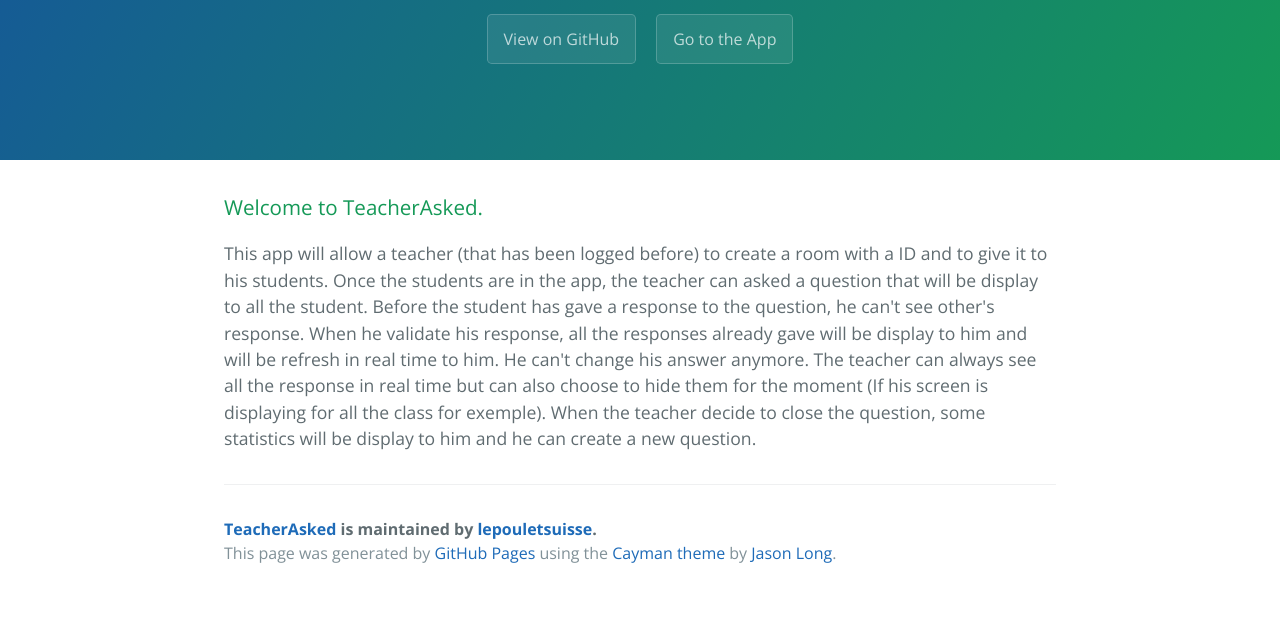
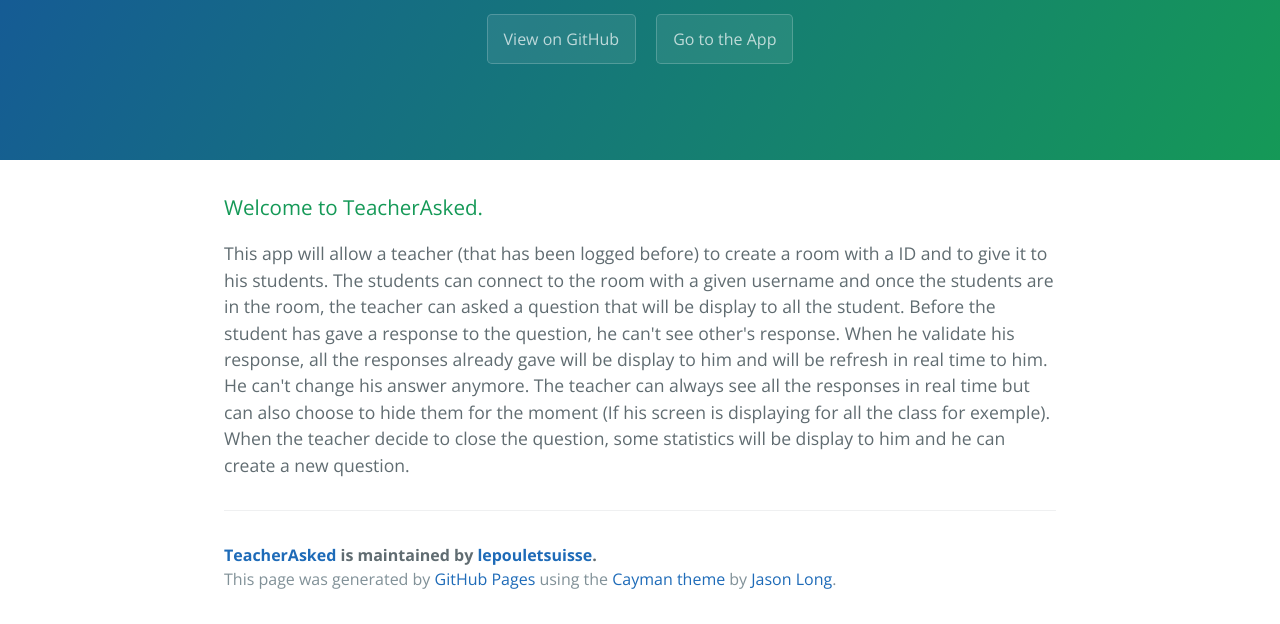
Before and after one commit to lepouletsuisse/TeacherAsked-webapp, a plain HTML site: page index.html in a window 1280 px wide. Shown: the part 176-800 px from the top of the page. Drawn offline with nearby package versions, Linux system fonts and the light colour scheme.

Commit message:
Initial landing page

```diff
--- a/index.html
+++ b/index.html
@@ -22,7 +22,7 @@
         <a id="welcome-to-github-pages" class="anchor" href="#welcome-to-github-pages" aria-hidden="true"><span aria-hidden="true" class="octicon octicon-link"></span></a>Welcome to TeacherAsked.
       </h3>
 
-      <p>This app will allow a teacher (that has been logged before) to create a room with a ID and to give it to his students. Once the students are in the app, the teacher can asked a question that will be display to all the student. Before the student has gave a response to the question, he can't see other's response. When he validate his response, all the responses already gave will be display to him and will be refresh in real time to him. He can't change his answer anymore. The teacher can always see all the response in real time but can also choose to hide them for the moment (If his screen is displaying for all the class for exemple). When the teacher decide to close the question, some statistics will be display to him and he can create a new question.</p>
+      <p>This app will allow a teacher (that has been logged before) to create a room with a ID and to give it to his students. The students can connect to the room with a given username and once the students are in the room, the teacher can asked a question that will be display to all the student. Before the student has gave a response to the question, he can't see other's response. When he validate his response, all the responses already gave will be display to him and will be refresh in real time to him. He can't change his answer anymore. The teacher can always see all the responses in real time but can also choose to hide them for the moment (If his screen is displaying for all the class for exemple). When the teacher decide to close the question, some statistics will be display to him and he can create a new question.</p>
       <footer class="site-footer">
         <span class="site-footer-owner"><a href="https://github.com/lepouletsuisse/TeacherAsked-webapp">TeacherAsked</a> is maintained by <a href="https://github.com/lepouletsuisse">lepouletsuisse</a>.</span>
         <span class="site-footer-credits">This page was generated by <a href="https://pages.github.com">GitHub Pages</a> using the <a href="https://github.com/jasonlong/cayman-theme">Cayman theme</a> by <a href="https://twitter.com/jasonlong">Jason Long</a>.</span>
```
